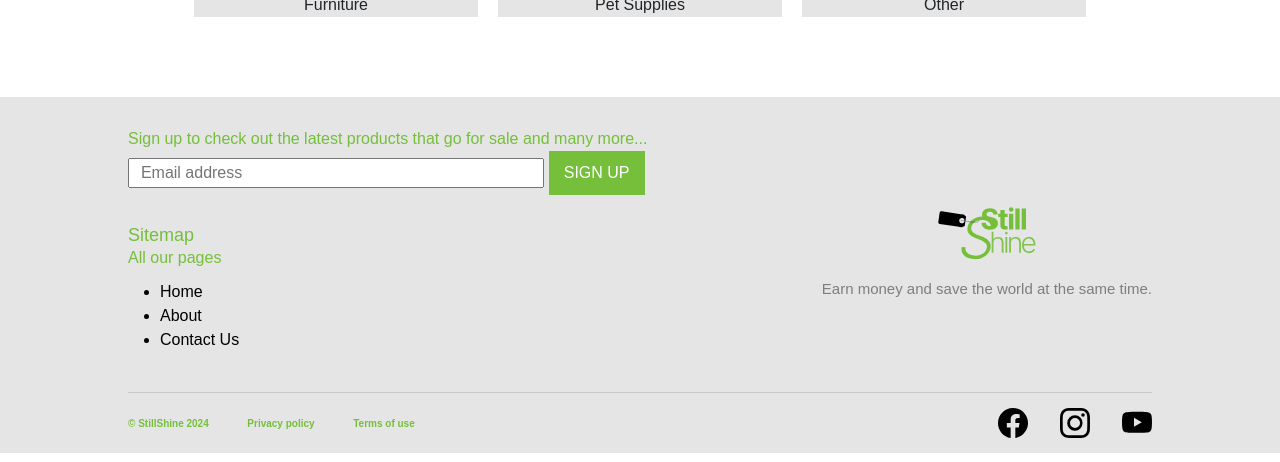
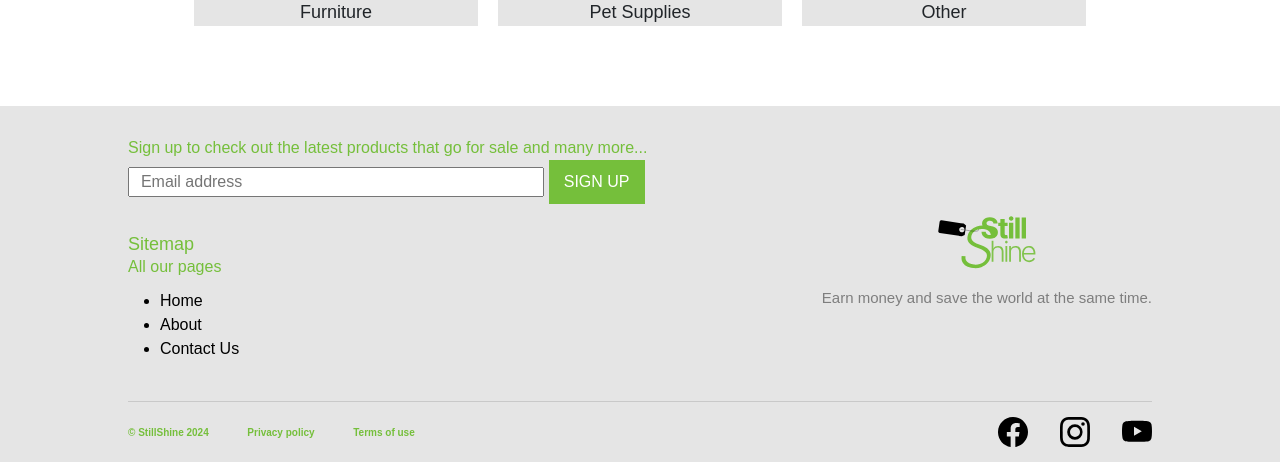
Before and after one commit to patelkvraj/StillShine, a PHP site: page /sell in a window 1280 px wide. Shown: the part 824-1286 px from the top of the page. Run offline with PHP 8.4, Linux system fonts and the light colour scheme.

Commit message:
Improve the size of the category text.

```diff
--- a/sell/index.css
+++ b/sell/index.css
@@ -44,6 +44,10 @@ h3 {
   background-color: #e5e5e5;
 }
 
+.categories-list-sell p {
+  font-size: large;
+}
+
 .main-content img {
   width: 150px;
   height: 150px;
```
